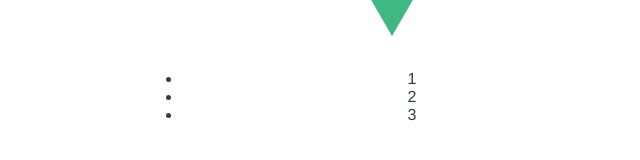
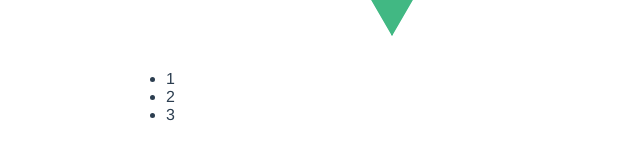
Before and after one commit to leonzhang1108/vue-todo, a Vue app: page /#/tree in a window 1280 px wide. Shown: the part 158-318 px from the top of the page, without its empty margins (248-888 px from the left). Built offline with nearby package versions, Linux system fonts and the light colour scheme.

Commit message:
树状结构 修改

```diff
--- a/src/components/Tree.vue
+++ b/src/components/Tree.vue
@@ -27,9 +27,19 @@ export default {
             }
           ]
         }, {
-          text: 2
+          text: 2,
+          next: [
+            {
+              text: '2-1'
+            }
+          ]
         }, {
-          text: 3
+          text: 3,
+          next: [
+            {
+              text: '3-1'
+            }
+          ]
         }
       ]
     }
--- a/src/components/TreeItem.vue
+++ b/src/components/TreeItem.vue
@@ -1,8 +1,8 @@
 <template>
   <ul>
-    <li v-for='a in msg' @click.stop='show=!show'>
-      {{a.text}}
-      <tree-items :msg='a.next' v-if='show' ></tree-items>
+    <li v-for='(a, i) in msg'>
+      <div class="text" @click.stop='show[i].state=!show[i].state'>{{a.text}}</div>
+      <tree-items :msg='a.next' v-if='show[i].state' ></tree-items>
     </li>
   </ul>
 </template>
@@ -12,9 +12,21 @@ export default {
   name: 'tree-items',
   props: ['msg'],
   data () {
-    return {
-      show: false
+    let show = []
+    let length = this.msg ? this.msg.length : 0
+    for (let i = 0; i < length; i++) {
+      show.push({ state: false })
     }
+    return { show }
   }
 }
 </script>
+<style>
+ul {
+  -webkit-padding-start: 24px;
+}
+.text {
+  text-align: left;
+  cursor: pointer;
+}
+</style>
```
